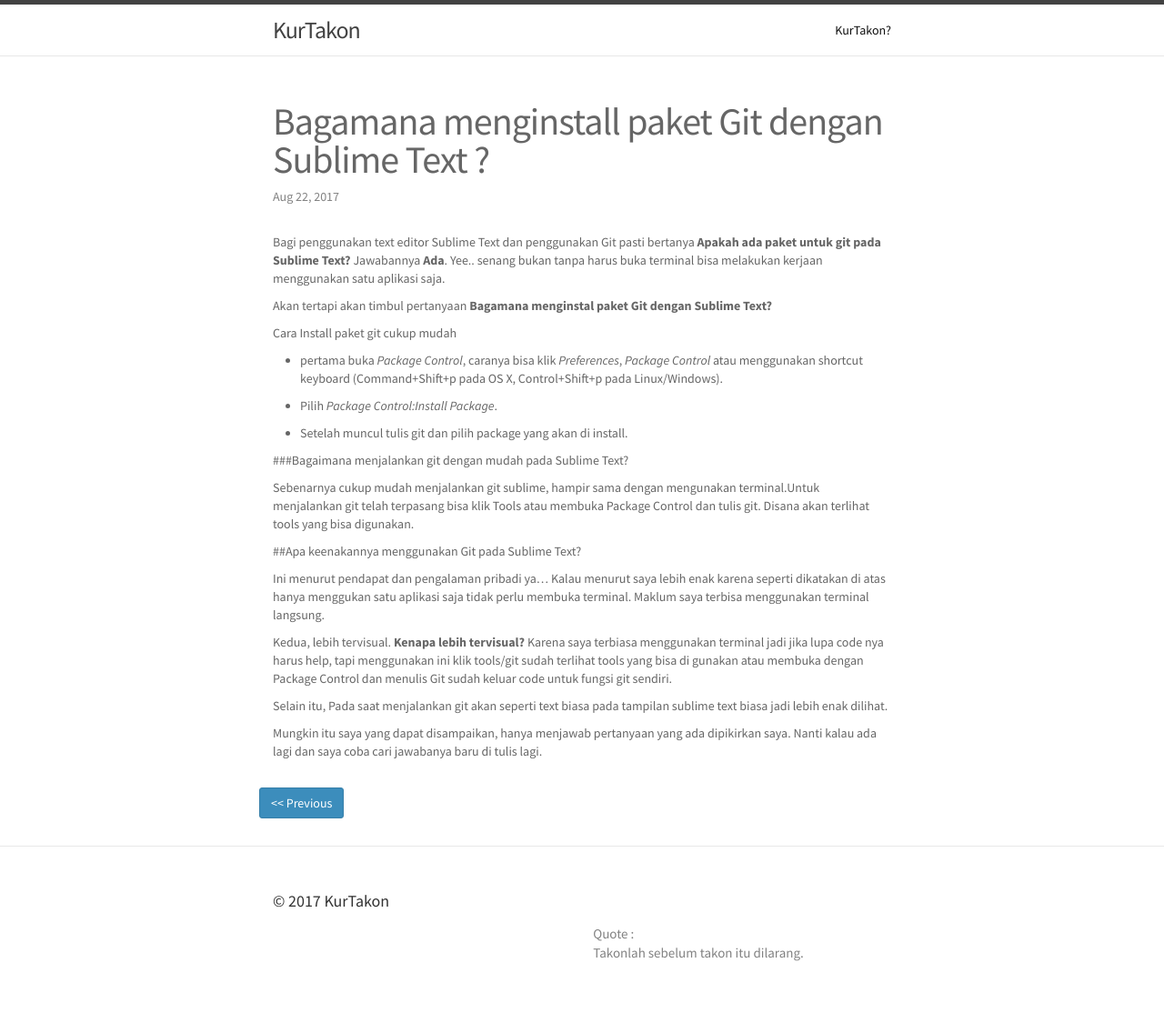
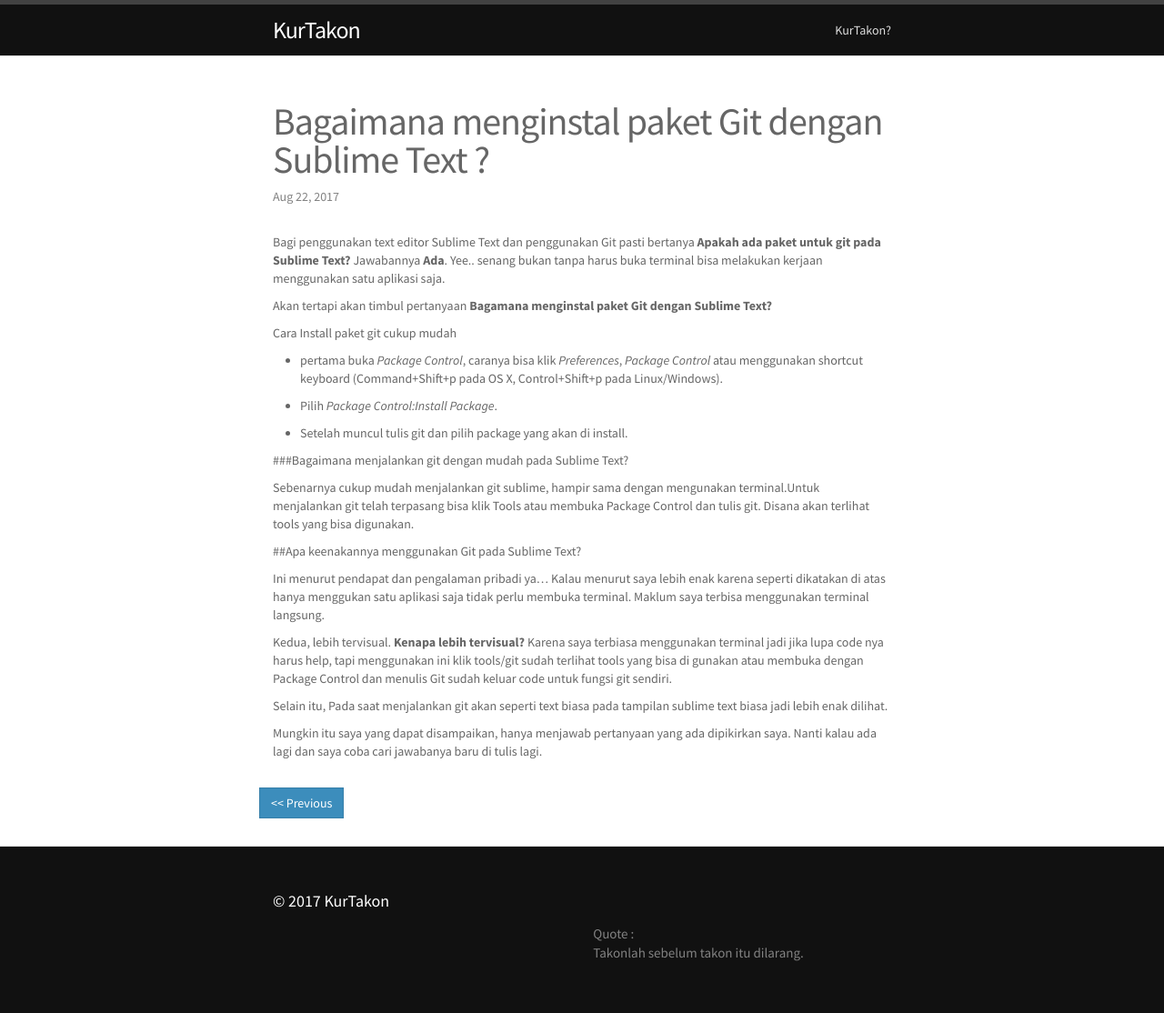
Before and after one commit to candra1414/kurtakon, a Jekyll site: the page built from _posts/2017-08-22-artikel-1.markdown, in a window 1280 px wide. Shown: the whole page at 91% size. Built offline with Jekyll 4.4.1, drawn with Linux system fonts in a browser that asks for light colours.

Commit message:
update tampilan

```diff
--- a/_includes/footer.html
+++ b/_includes/footer.html
@@ -1,4 +1,4 @@
-<footer class="site-footer">
+<footer class="site-footer bg-black">
 
   <div class="wrapper">
 
--- a/_includes/header.html
+++ b/_includes/header.html
@@ -1,8 +1,8 @@
-<header class="site-header">
+<header class="site-header bg-black">
 
   <div class="wrapper">
 
-    <a class="site-title" href="{{ site.baseurl }}/">{{ site.title }}</a>
+    <a class="site-title" style="color:#fff" href="{{ site.baseurl }}/">{{ site.title }}</a>
 
     <nav class="site-nav">
       <a href="#" class="menu-icon">
@@ -16,7 +16,7 @@
       <div class="trigger">
         {% for page in site.pages %}
           {% if page.title %}
-          <a class="page-link" href="{{ page.url | prepend: site.baseurl }}">{{ page.title }}</a>
+          <a class="page-link" style="color:#ddd" href="{{ page.url | prepend: site.baseurl }}">{{ page.title }}</a>
           {% endif %}
         {% endfor %}
       </div>
--- a/_layouts/default.html
+++ b/_layouts/default.html
@@ -8,7 +8,7 @@
     {% include header.html %}
 
     <div class="page-content">
-      <div class="wrapper">
+      <div class="wrapper" style="min-height: 416px;">
         {{ content }}
       </div>
     </div>
--- a/_layouts/post.html
+++ b/_layouts/post.html
@@ -14,12 +14,12 @@
   <div class="row">
 	  <div class=" pull-left">
 		{% if page.previous %}
-		  <a href="{{ page.previous.url }}" class="btn btn-primary" title="{{ page.previous.title }}"> << Previous</a>
+		  <a href="{{ page.previous.url }}" class="btn btn-primary btn-flat" title="{{ page.previous.title }}"> << Previous</a>
 		{% endif %}
 	  </div>
 	<div class="pull-right">
 	{% if page.next %}
-	  <a href="{{ page.next.url }}" class="btn btn-primary" title="{{ page.next.title }}">Next >></a>
+	  <a href="{{ page.next.url }}" class="btn btn-primary btn-flat" title="{{ page.next.title }}">Next >></a>
 	{% endif %}
 	</div>
   </div>
--- a/_posts/2017-08-22-artikel-1.markdown
+++ b/_posts/2017-08-22-artikel-1.markdown
@@ -1,6 +1,6 @@
 ---
 layout: post
-title:  "Bagamana menginstall paket Git dengan Sublime Text ?"
+title:  "Bagaimana menginstal paket Git dengan Sublime Text ?"
 date:   2017-08-22 14:06:58
 categories: Git Sublime
 ---
--- a/index.html
+++ b/index.html
@@ -16,8 +16,10 @@
         <span class="post-meta">{{ post.date | date: "%b %-d, %Y" }}</span>
         <div>
           {{ post.excerpt }}
-          <a href="{{ post.url }}" class="pull-right btn btn-sm btn-warning">More..</a>
+          <a href="{{ post.url }}" class="pull-right btn btn-sm btn-danger btn-flat">More..</a>
         </div>
+        <br>
+          <hr>
       </li>
     {% endfor %}
   </ul>
```
Also changed, not shown: 10 other files.
